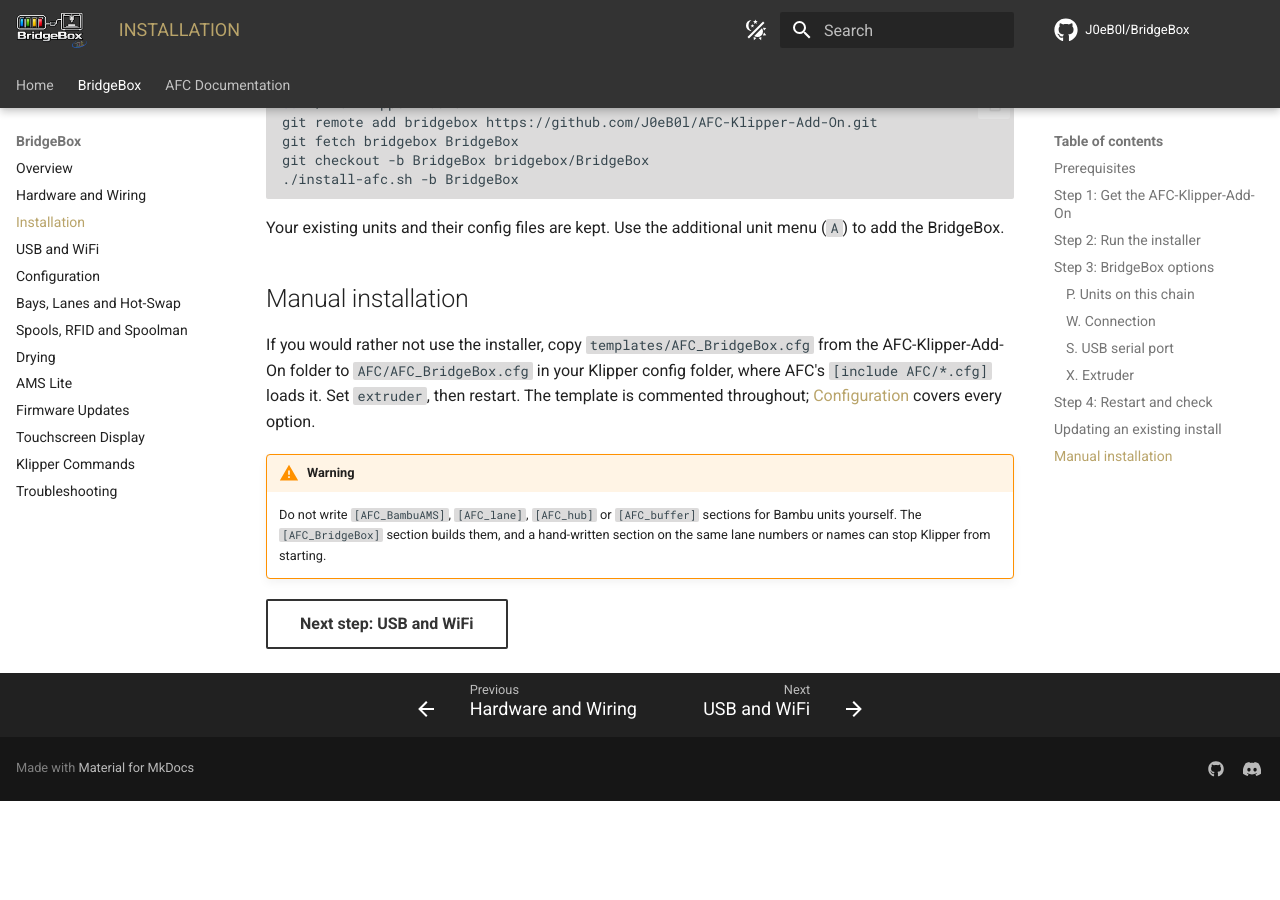
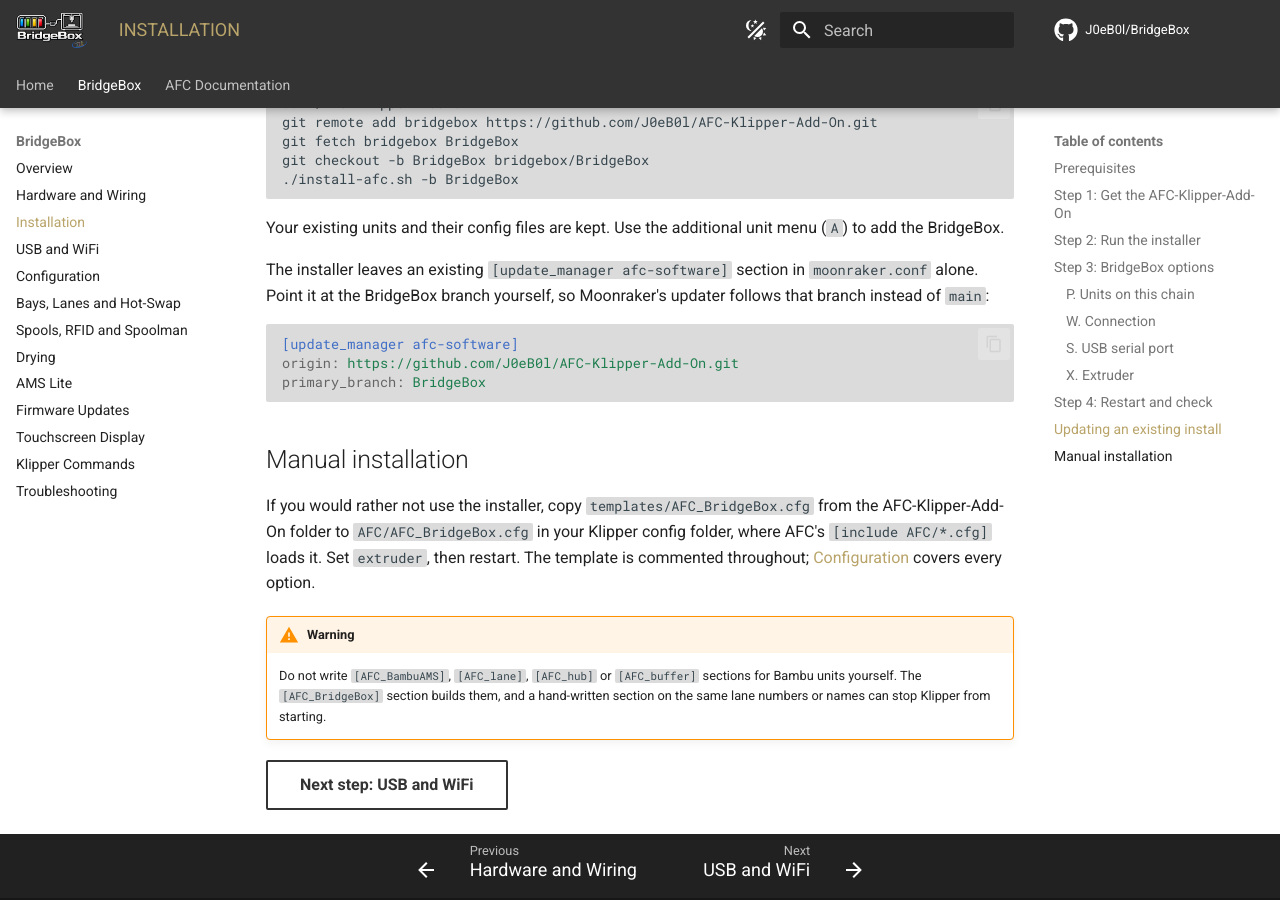
Before and after one commit to J0eB0l/BridgeBox, an MkDocs documentation site: the page built from docs/bridgebox/installation.md, in a window 1280 px wide and 900 px high, scrolled down 3034 px. Built offline with MkDocs 1.6.1 and Material for MkDocs 9.7.7, drawn with Linux system fonts in a browser that asks for light colours; comment, search, counter and statistics services are not loaded; before the commit the page ends 3835 px from its top, so only the background shows below that.

Commit message:
Docs: point an existing Moonraker update block at the BridgeBox branch

````diff
--- a/docs/bridgebox/installation.md
+++ b/docs/bridgebox/installation.md
@@ -134,6 +134,15 @@
 
 Your existing units and their config files are kept. Use the additional unit menu (`A`) to add the BridgeBox.
 
+The installer leaves an existing `[update_manager afc-software]` section in `moonraker.conf` alone. Point it at the
+BridgeBox branch yourself, so Moonraker's updater follows that branch instead of `main`:
+
+```ini
+[update_manager afc-software]
+origin: https://github.com/J0eB0l/AFC-Klipper-Add-On.git
+primary_branch: BridgeBox
+```
+
 ## Manual installation
 
 If you would rather not use the installer, copy `templates/AFC_BridgeBox.cfg` from the AFC-Klipper-Add-On folder to
````
